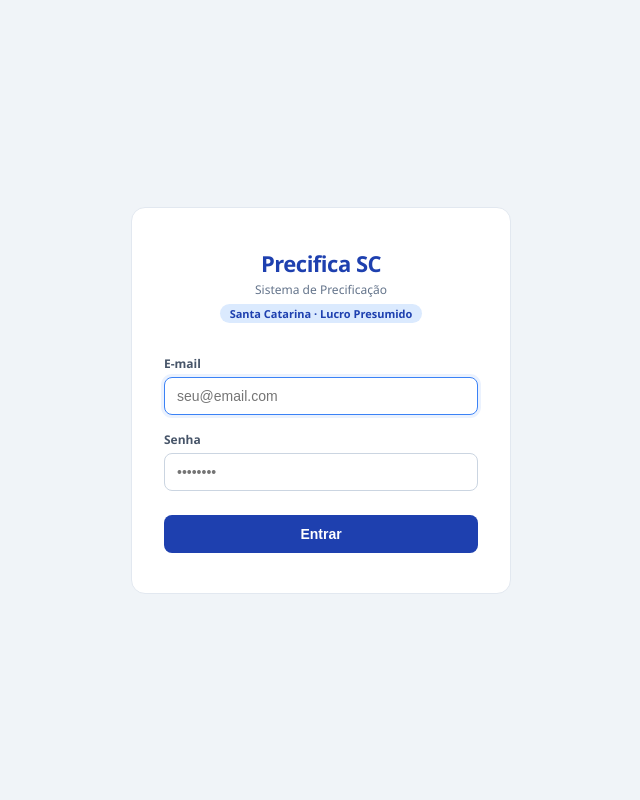
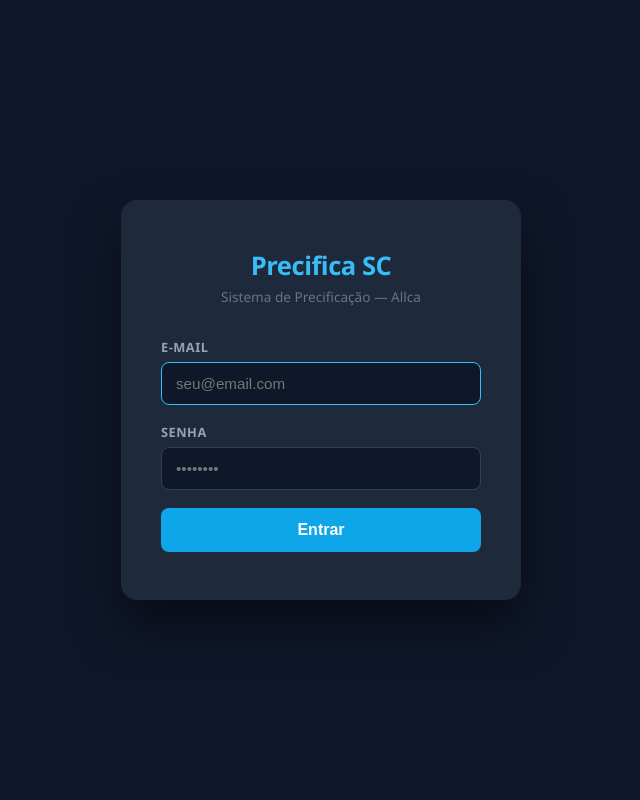
Before and after one commit to admsamudio-dev/precifica-sc, a Flask app: page /login in a window 1280 px wide. Shown: the whole page, without its empty margins (319-959 px from the left). Run offline with Flask 3, Linux system fonts and the light colour scheme.

Commit message:
Revamp login page styling and structure

```diff
--- a/templates/login.html
+++ b/templates/login.html
@@ -5,50 +5,34 @@
 <meta name="viewport" content="width=device-width, initial-scale=1.0">
 <title>Precifica SC — Login</title>
 <style>
-  *{box-sizing:border-box;margin:0;padding:0}
-  body{font-family:'Segoe UI',Arial,sans-serif;background:#f0f4f8;min-height:100vh;display:flex;align-items:center;justify-content:center}
-  .card{background:#fff;border-radius:14px;padding:2.5rem 2rem;width:100%;max-width:380px;border:1px solid #e2e8f0}
-  .logo{text-align:center;margin-bottom:2rem}
-  .logo-title{font-size:22px;font-weight:700;color:#1e40af;letter-spacing:-0.5px}
-  .logo-sub{font-size:12px;color:#64748b;margin-top:3px}
-  .badge{display:inline-block;padding:2px 10px;border-radius:99px;font-size:11px;font-weight:600;background:#dbeafe;color:#1e40af;margin-top:6px}
-  label{display:block;font-size:12px;font-weight:600;color:#475569;margin-bottom:5px}
-  input{width:100%;padding:10px 12px;border:1px solid #cbd5e1;border-radius:8px;font-size:14px;outline:none;transition:border .2s}
-  input:focus{border-color:#3b82f6;box-shadow:0 0 0 3px rgba(59,130,246,.1)}
-  .field{margin-bottom:1rem}
-  .btn{width:100%;padding:11px;background:#1e40af;color:#fff;border:none;border-radius:8px;font-size:14px;font-weight:600;cursor:pointer;margin-top:.5rem;transition:background .2s}
-  .btn:hover{background:#1d4ed8}
-  .err{color:#dc2626;font-size:12px;margin-top:.5rem;display:none}
+*{box-sizing:border-box;margin:0;padding:0}
+body{font-family:'Segoe UI',sans-serif;background:#0f172a;min-height:100vh;display:flex;align-items:center;justify-content:center}
+.card{background:#1e293b;border-radius:16px;padding:48px 40px;width:100%;max-width:400px;box-shadow:0 25px 50px rgba(0,0,0,.5)}
+.logo{text-align:center;margin-bottom:32px}
+.logo h1{color:#38bdf8;font-size:1.6rem;font-weight:700;letter-spacing:-0.5px}
+.logo p{color:#64748b;font-size:.85rem;margin-top:4px}
+label{display:block;color:#94a3b8;font-size:.8rem;font-weight:600;margin-bottom:6px;text-transform:uppercase;letter-spacing:.5px}
+input{width:100%;background:#0f172a;border:1px solid #334155;border-radius:8px;padding:12px 14px;color:#e2e8f0;font-size:.95rem;margin-bottom:18px;outline:none;transition:border .2s}
+input:focus{border-color:#38bdf8}
+button{width:100%;background:#0ea5e9;border:none;border-radius:8px;padding:13px;color:#fff;font-size:1rem;font-weight:600;cursor:pointer;transition:background .2s}
+button:hover{background:#0284c7}
+.erro{background:#450a0a;border:1px solid #7f1d1d;color:#fca5a5;padding:10px 14px;border-radius:8px;font-size:.85rem;margin-bottom:16px}
 </style>
 </head>
 <body>
 <div class="card">
   <div class="logo">
-    <div class="logo-title">Precifica SC</div>
-    <div class="logo-sub">Sistema de Precificação</div>
-    <span class="badge">Santa Catarina · Lucro Presumido</span>
+    <h1>Precifica SC</h1>
+    <p>Sistema de Precificação — Allca</p>
   </div>
-  <div class="field">
+  {% if erro %}<div class="erro">{{ erro }}</div>{% endif %}
+  <form method="POST">
     <label>E-mail</label>
-    <input type="email" id="email" placeholder="seu@email.com" autofocus>
-  </div>
-  <div class="field">
+    <input type="email" name="email" required autofocus placeholder="seu@email.com">
     <label>Senha</label>
-    <input type="password" id="senha" placeholder="••••••••" onkeydown="if(event.key==='Enter')entrar()">
-  </div>
-  <div class="err" id="err">E-mail ou senha incorretos.</div>
-  <button class="btn" onclick="entrar()">Entrar</button>
+    <input type="password" name="senha" required placeholder="••••••••">
+    <button type="submit">Entrar</button>
+  </form>
 </div>
-<script>
-async function entrar(){
-  const email=document.getElementById('email').value;
-  const senha=document.getElementById('senha').value;
-  const err=document.getElementById('err');
-  err.style.display='none';
-  const res=await fetch('/login',{method:'POST',headers:{'Content-Type':'application/json'},body:JSON.stringify({email,senha})});
-  if(res.ok){window.location='/';}
-  else{err.style.display='block';}
-}
-</script>
 </body>
 </html>
```
